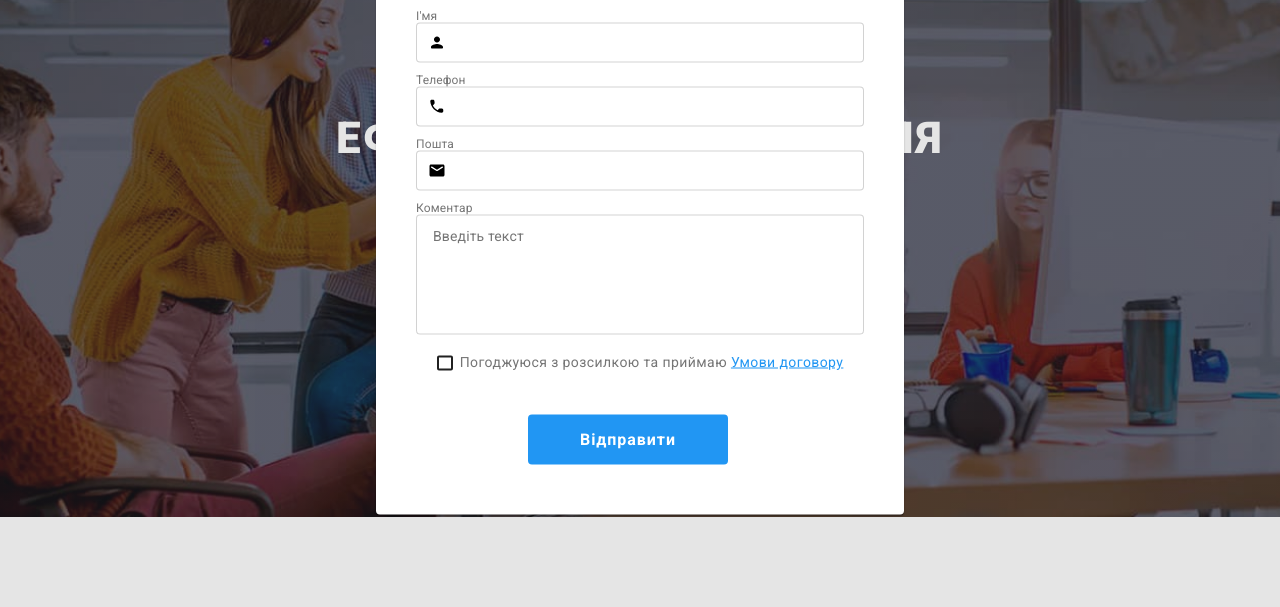
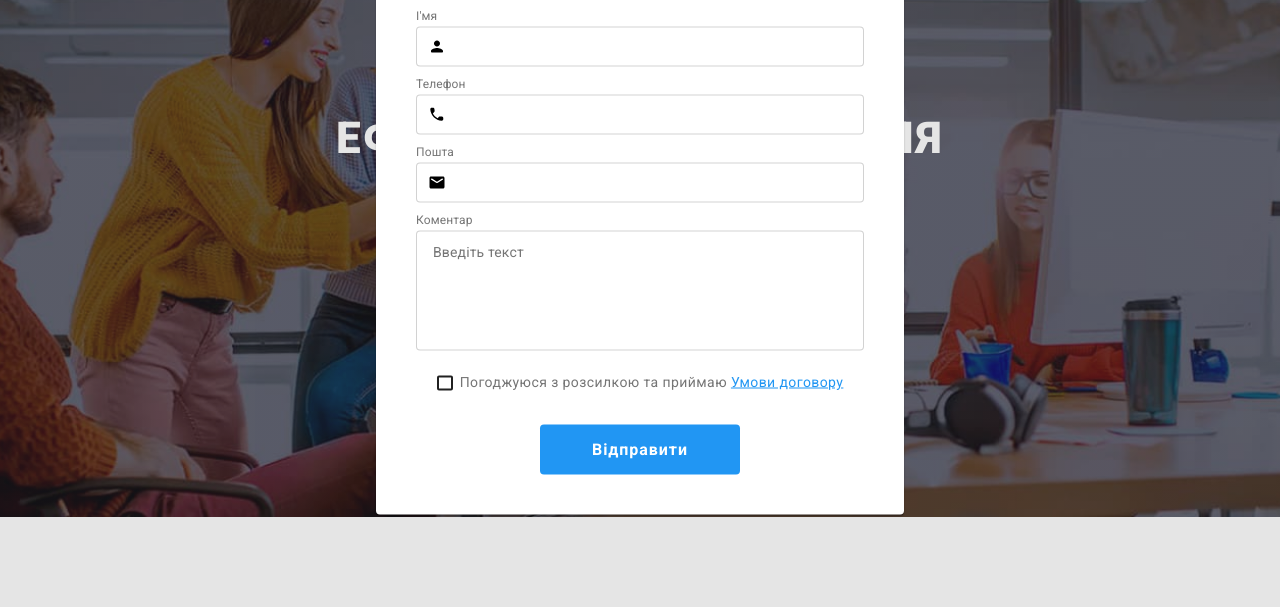
Before and after one commit to Rudenko0339/goit-markup-hw-06, a plain HTML site: page index.html in a window 1280 px wide. Both pictures are taken after a click on the button "Замовити послугу". Shown: the part 176-783 px from the top of the page. Drawn offline with nearby package versions, Linux system fonts and the light colour scheme.

Commit message:
fix mis after mentor com

```diff
--- a/css/styles.css
+++ b/css/styles.css
@@ -720,7 +720,7 @@ img {
 
 .modal {
   width: 528px;
-  min-height: 581px;
+  height: 581px;
   background: #ffffff;
   box-shadow: 0px 1px 3px rgba(0, 0, 0, 0.12), 0px 1px 1px rgba(0, 0, 0, 0.14),
     0px 2px 1px rgba(0, 0, 0, 0.2);
@@ -786,6 +786,7 @@ img {
 }
 .modal-lable {
   display: block;
+  margin-bottom: 4px;
   font-weight: 400;
   font-size: 12px;
   line-height: 1.17;
@@ -811,6 +812,7 @@ img {
 }
 
 .modal-text {
+  display: block;
   width: 100%;
   height: 120px;
   border-radius: 4px;
@@ -822,6 +824,9 @@ img {
   letter-spacing: 0.01em;
   border: 1px solid rgba(33, 33, 33, 0.2);
   outline: none;
+}
+.chekarea {
+  margin-bottom: 20px;
 }
 .modal-close {
   display: flex;
@@ -882,6 +887,7 @@ img {
 }
 
 .modal-btn {
+  display: block;
   color: #ffffff;
   background-color: #2196f3;
   border: none;
@@ -893,10 +899,8 @@ img {
   min-width: 200px;
   padding: 10px 52px;
   text-align: center;
-  display: inline-block;
   letter-spacing: 0.06em;
-  margin-left: 25%;
-  margin-top: 30px;
+  margin: 30px auto 0;
 }
 .modal-btn:hover,
 .modal-btn:focus {
--- a/index.html
+++ b/index.html
@@ -530,6 +530,7 @@
             </div>
           </div>
           <div class="modal-field">
+            <div class="chekarea">
               <label class="modal-lable" for="user-text">Коментар</label>
               <textarea
                 class="modal-text"
@@ -537,6 +538,7 @@
                 id="user-text"
                 placeholder="Введіть текст"
               ></textarea>
+            </div>
           </div>
           <div class="modal-field">
             <input
```
Lines whose indentation alone changed are shown as unchanged.
